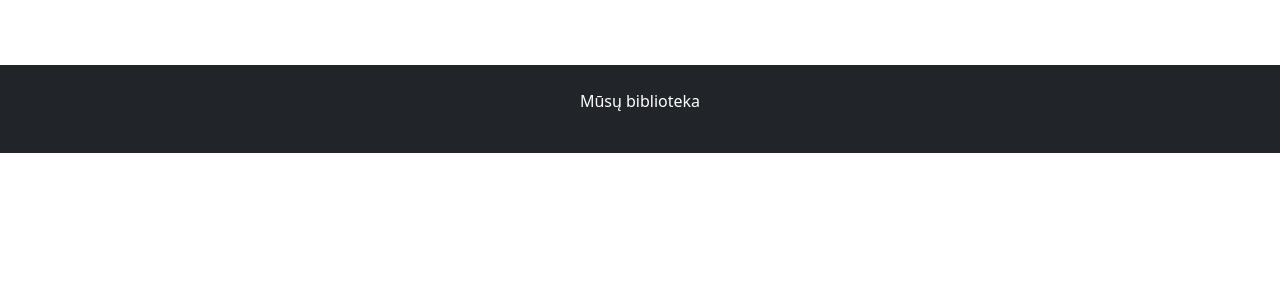
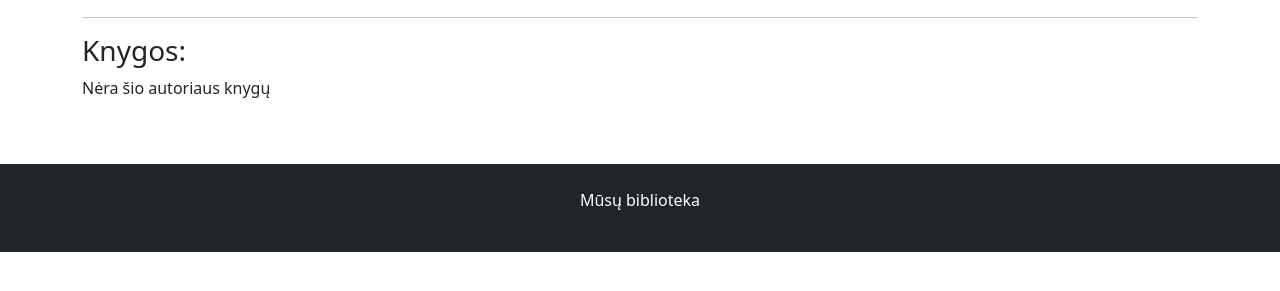
Before and after one commit to DonatasNoreika/library_20260806, a Django app: template mysite/library/templates/author.html in a window 1280 px wide. Shown: the part 359-650 px from the top of the page. Run offline with Django 5.2, Linux system fonts and the light colour scheme; the template is opened without the code that fills it, so the values that code supplies are empty.

Commit message:
5: +Prie autoriaus rodomos jo knygos

```diff
--- a/mysite/library/templates/author.html
+++ b/mysite/library/templates/author.html
@@ -6,4 +6,11 @@
 <p><b>Vardas: {{ author.first_name }}</b></p>
 <p><b>Pavardė: {{ author.last_name }}</b></p>
 <p>{{ author.description }}</p>
+<hr>
+<h3>Knygos:</h3>
+{% for book in author.books.all %}
+<p>{{ book.title }}</p>
+{% empty %}
+<p>Nėra šio autoriaus knygų</p>
+{% endfor %}
 {% endblock %}
```
